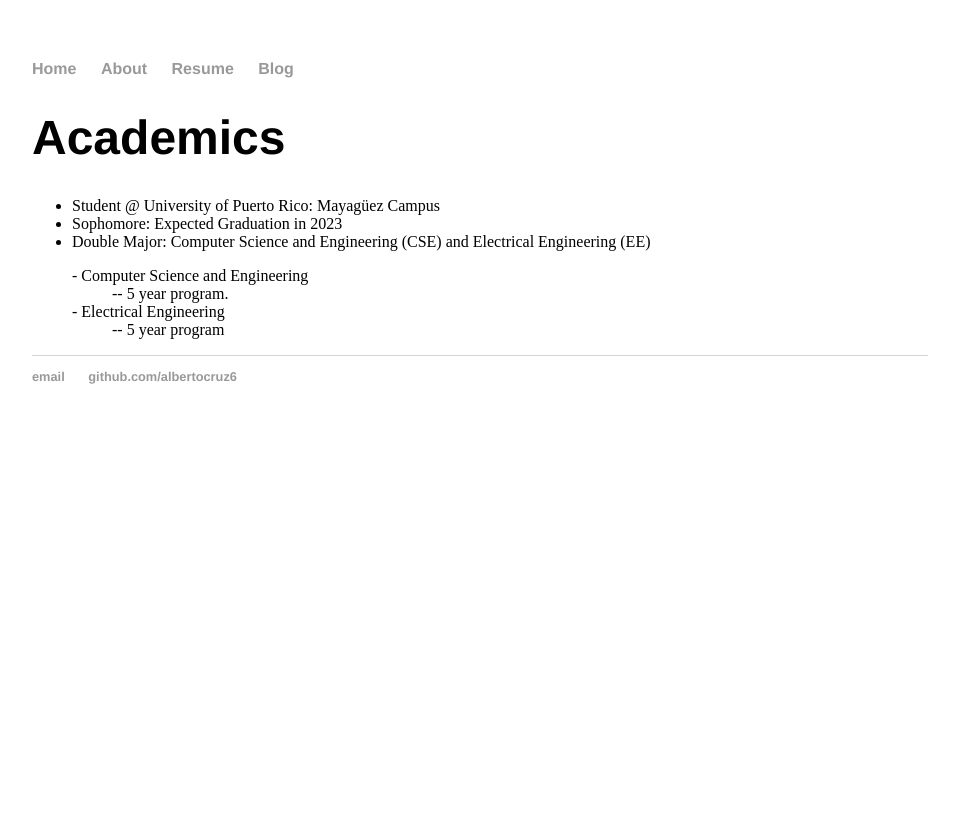
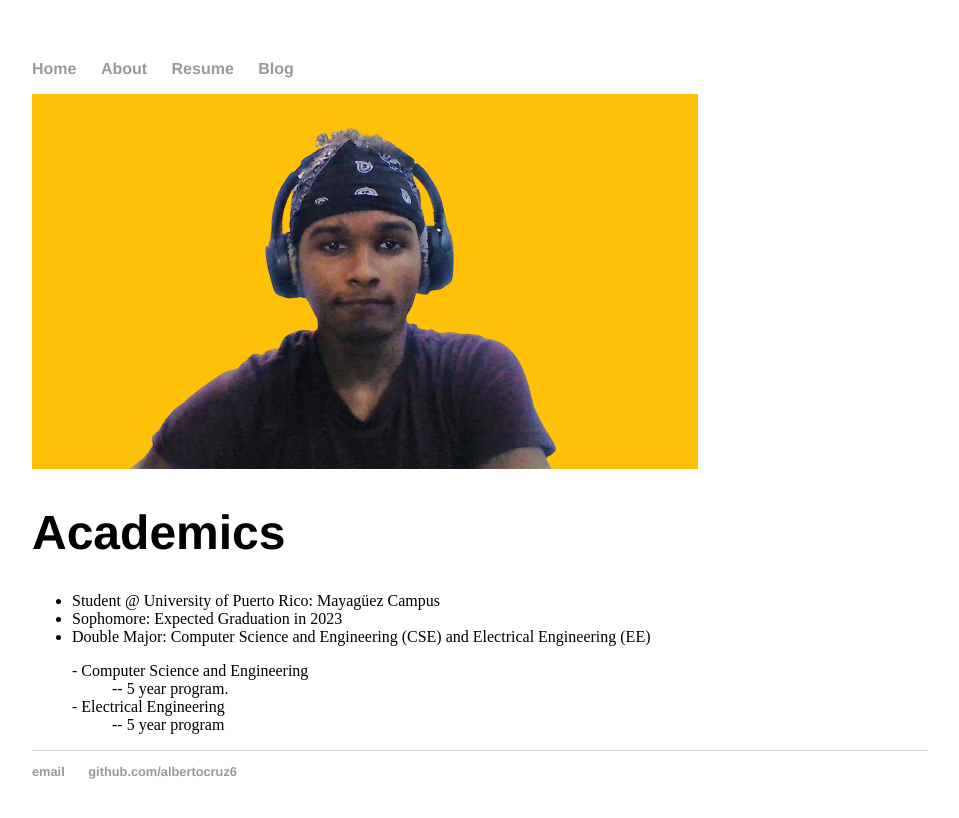
Before and after one commit to albertocruz6/albertocruz6.github.io, a Jekyll site: the page built from about/index.html, in a window 1280 px wide. Shown: the top 818 px of the page, without its empty margins (160-1119 px from the left). Built offline with Jekyll 4.4.1, drawn with Linux system fonts in a browser that asks for light colours.

Commit message:
Update index.html

```diff
--- a/about/index.html
+++ b/about/index.html
@@ -2,6 +2,7 @@
 layout: default
 title: About me!
 ---
+<img src="../res/real_pfp.png" alt="PFP">
 <h1>Academics</h1>
 <ul>
   <li>Student @ University of Puerto Rico: Mayagüez Campus</li>
```
